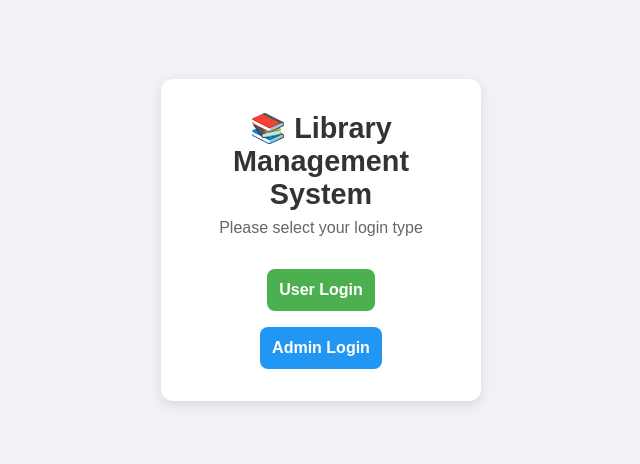
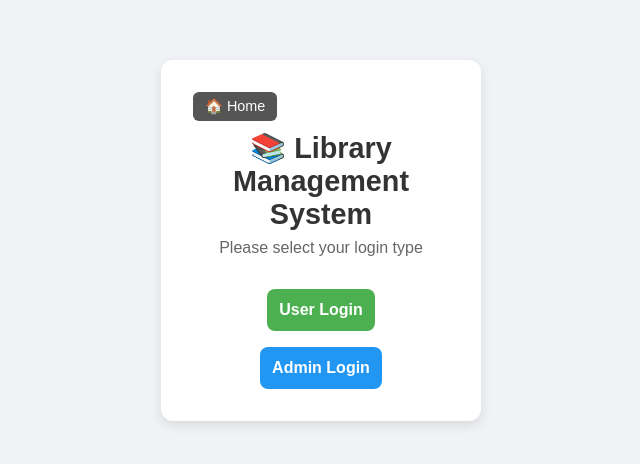
Before and after one commit to shivam9682/SampleSts, a React (Vite) app: page /logindashboard in a window 1280 px wide. Shown: the part 160-624 px from the top of the page, without its empty margins (319-959 px from the left). Built offline with nearby package versions, Linux system fonts and the light colour scheme.

Commit message:
Complete project update

```diff
--- a/src/Loginform/LoginDashbaord.jsx
+++ b/src/Loginform/LoginDashbaord.jsx
@@ -2,31 +2,35 @@ import React from 'react';
 import { Link } from 'react-router-dom';
 
 const LoginDashBoard = () => {
-  const handleUserLogin = () => {
-   // alert('User Login clicked – redirect to user dashboard');
-    // e.g., window.location.href = '/user-dashboard';
-  };
-
-  const handleAdminLogin = () => {
-   // alert('Admin Login clicked – redirect to admin panel');
-    // e.g., window.location.href = '/admin-dashboard';
-  };
 
   return (
     <div style={styles.container}>
       <div style={styles.card}>
+
+        {/* ✅ Home Button */}
+        <div style={{ textAlign: 'left', marginBottom: '10px' }}>
+          <Link to="/">
+            <button style={styles.homeButton}>🏠 Home</button>
+          </Link>
+        </div>
+
         <h1 style={styles.title}>📚 Library Management System</h1>
         <p style={styles.subtitle}>Please select your login type</p>
+
         <div style={styles.buttonGroup}>
-             <Link to="/login">
-          <button style={styles.userButton} onClick={handleUserLogin}>
-            User Login
-          </button> </Link>
-          <Link to="/adminLogin" >
-          <button style={styles.adminButton} onClick={handleAdminLogin}>
-            Admin Login
-          </button>  </Link>
+          <Link to="/login">
+            <button style={styles.userButton}>
+              User Login
+            </button>
+          </Link>
+
+          <Link to="/adminLogin">
+            <button style={styles.adminButton}>
+              Admin Login
+            </button>
+          </Link>
         </div>
+
       </div>
     </div>
   );
@@ -64,6 +68,18 @@ const styles = {
     flexDirection: 'column',
     gap: '1rem',
   },
+
+  // ✅ Home Button Style
+  homeButton: {
+    padding: '6px 12px',
+    fontSize: '0.9rem',
+    backgroundColor: '#555',
+    color: 'white',
+    border: 'none',
+    borderRadius: '6px',
+    cursor: 'pointer',
+  },
+
   userButton: {
     padding: '12px',
     fontSize: '1rem',
@@ -73,7 +89,6 @@ const styles = {
     border: 'none',
     borderRadius: '8px',
     cursor: 'pointer',
-    transition: 'background-color 0.3s',
   },
   adminButton: {
     padding: '12px',
@@ -84,22 +99,7 @@ const styles = {
     border: 'none',
     borderRadius: '8px',
     cursor: 'pointer',
-    transition: 'background-color 0.3s',
   },
 };
 
-// Add hover effects using JavaScript (optional but keeps pure React)
-// You can also use a <style> tag or CSS classes for hover.
-// For simplicity, we'll attach onMouseEnter/Leave to simulate hover.
-// Alternatively, add these styles to a <style> block.
-const enhancedStyles = { ...styles };
-enhancedStyles.userButton = {
-  ...styles.userButton,
-  ':hover': { backgroundColor: '#45a049' },
-};
-enhancedStyles.adminButton = {
-  ...styles.adminButton,
-  ':hover': { backgroundColor: '#0b7dda' },
-};
-
 export default LoginDashBoard;
```
